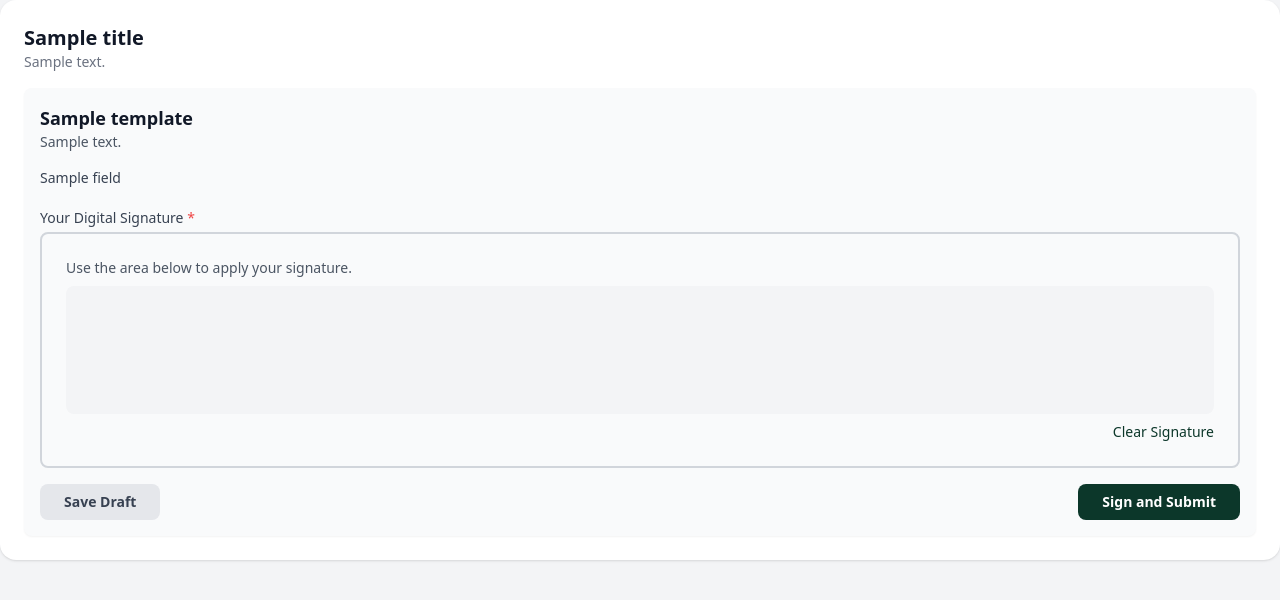
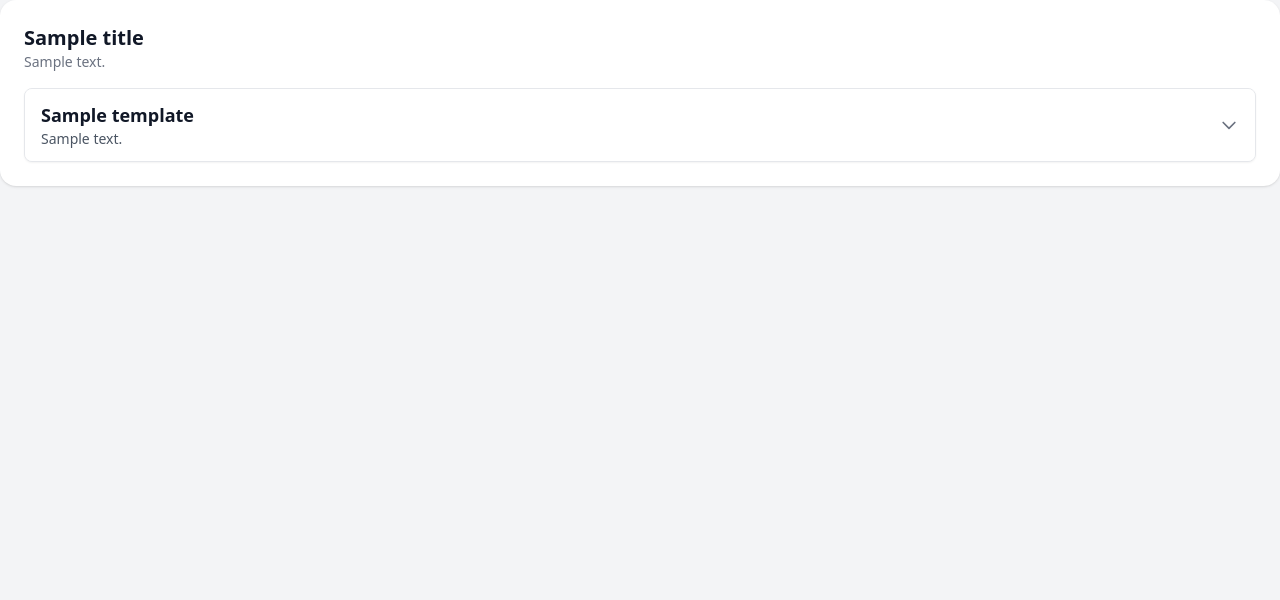
Before and after one commit to VortexWeb-Dev/gi-form-management, a PHP site: template views/fill.php in a window 1280 px wide. Shown: the top 600 px of the page. Run offline with PHP 8.4, Linux system fonts and the light colour scheme; the template is opened without the code that fills it: most values are stand-ins (such as "Sample title", 1, 10 or a date in 2020); some libraries are stand-ins or nearby versions.

Commit message:
Update fill & sign view

```diff
--- a/views/fill.php
+++ b/views/fill.php
@@ -6,6 +6,7 @@
                 <p class="text-sm text-gray-500"><?= htmlspecialchars($description ?? 'Complete the required fields and apply your digital signature for pending forms.') ?></p>
             </div>
         </div>
+
         <!-- Pending Forms Section -->
         <div class="space-y-6">
             <?php
@@ -14,20 +15,27 @@
             } else {
                 foreach ($templates as $form):
             ?>
-                    <div class="bg-gray-50 p-4 rounded-lg shadow-sm">
+                    <div class="bg-gray-50 rounded-lg shadow-sm overflow-hidden border">
+                        <button type="button"
+                            class="w-full flex justify-between items-center px-4 py-3 text-left bg-white hover:bg-gray-100 transition"
+                            onclick="toggleAccordion(this)">
+                            <div>
                                 <h3 class="text-lg font-semibold"><?= htmlspecialchars($form['title']) ?></h3>
                                 <p class="text-sm text-gray-600"><?= htmlspecialchars($form['description']) ?></p>
+                            </div>
+                            <svg class="w-5 h-5 text-gray-500 transition-transform transform" fill="none" stroke="currentColor" viewBox="0 0 24 24">
+                                <path stroke-linecap="round" stroke-linejoin="round" stroke-width="2" d="M19 9l-7 7-7-7" />
+                            </svg>
+                        </button>
+
+                        <div class="accordion-content hidden px-4 pb-4">
                             <form action="submit_form.php" method="POST" class="space-y-4 mt-4">
                                 <input type="hidden" name="form_id" value="<?= $form['id'] ?>">
 
                                 <!-- Dynamic Form Fields -->
                                 <div class="grid grid-cols-1 sm:grid-cols-2 gap-6">
                                     <?php
-                                // Sort fields by field_order
-                                usort($form['fields'], function ($a, $b) {
-                                    return $a['field_order'] - $b['field_order'];
-                                });
-
+                                    usort($form['fields'], fn($a, $b) => $a['field_order'] - $b['field_order']);
                                     foreach ($form['fields'] as $field):
                                         $required = $field['is_required'] ? 'required' : '';
                                         $asterisk = $field['is_required'] ? '<span class="text-red-500">*</span>' : '';
@@ -37,31 +45,24 @@
                                                 <?= htmlspecialchars($field['label']) ?> <?= $asterisk ?>
                                             </label>
 
-                                        <?php if ($field['type'] === 'text' || $field['type'] === 'number' || $field['type'] === 'currency' || $field['type'] === 'percentage'): ?>
+                                            <?php if (in_array($field['type'], ['text', 'number', 'currency', 'percentage'])): ?>
                                                 <input
-                                                type="<?= $field['type'] === 'currency' || $field['type'] === 'percentage' ? 'number' : $field['type'] ?>"
+                                                    type="<?= in_array($field['type'], ['currency', 'percentage']) ? 'number' : $field['type'] ?>"
                                                     name="field_<?= $field['field_order'] ?>"
                                                     placeholder="<?= htmlspecialchars($field['placeholder']) ?>"
                                                     <?= $required ?>
                                                     class="w-full px-4 py-2 border rounded-lg text-sm focus:outline-none focus:ring focus:border-[#0c372a]"
                                                     <?php if ($field['type'] === 'currency'): ?>
-                                                step="0.01"
-                                                min="0"
-                                                data-type="currency"
+                                                    step="0.01" min="0" data-type="currency"
                                                     <?php elseif ($field['type'] === 'percentage'): ?>
-                                                step="0.01"
-                                                min="0"
-                                                max="100"
-                                                data-type="percentage"
+                                                    step="0.01" min="0" max="100" data-type="percentage"
                                                     <?php endif; ?>>
-
                                             <?php elseif ($field['type'] === 'date'): ?>
                                                 <input
                                                     type="date"
                                                     name="field_<?= $field['field_order'] ?>"
                                                     <?= $required ?>
                                                     class="w-full px-4 py-2 border rounded-lg text-sm focus:outline-none focus:ring focus:border-[#0c372a]">
-
                                             <?php elseif ($field['type'] === 'textarea'): ?>
                                                 <textarea
                                                     name="field_<?= $field['field_order'] ?>"
@@ -69,7 +70,6 @@
                                                     <?= $required ?>
                                                     rows="3"
                                                     class="w-full px-4 py-2 border rounded-lg text-sm focus:outline-none focus:ring focus:border-[#0c372a]"></textarea>
-
                                             <?php elseif ($field['type'] === 'checkbox'): ?>
                                                 <div class="flex items-center">
                                                     <input
@@ -82,7 +82,6 @@
                                                         <?= htmlspecialchars($field['placeholder']) ?>
                                                     </label>
                                                 </div>
-
                                             <?php elseif ($field['type'] === 'file'): ?>
                                                 <input
                                                     type="file"
@@ -120,6 +119,7 @@
                                 </div>
                             </form>
                         </div>
+                    </div>
             <?php
                 endforeach;
             }
@@ -127,13 +127,20 @@
         </div>
     </div>
 
-    <!-- JavaScript for Signature Pad -->
+    <!-- JavaScript -->
     <script>
         document.addEventListener('DOMContentLoaded', function() {
             <?php foreach ($templates as $form): ?>
                 initSignaturePad(<?= $form['id'] ?>);
             <?php endforeach; ?>
         });
+
+        function toggleAccordion(button) {
+            const content = button.nextElementSibling;
+            const icon = button.querySelector('svg');
+            content.classList.toggle('hidden');
+            icon.classList.toggle('rotate-180');
+        }
 
         function initSignaturePad(formId) {
             const canvas = document.getElementById('signature-pad-' + formId);
@@ -142,11 +149,7 @@
                 backgroundColor: 'rgb(247, 247, 247)',
                 penColor: 'rgb(12, 55, 42)'
             });
-
-            // Store the signature pad instance for later use
             window['signaturePad_' + formId] = signaturePad;
-
-            // Update hidden input when signature changes
             signaturePad.addEventListener('endStroke', () => {
                 signatureData.value = signaturePad.toDataURL();
             });
```
Lines whose indentation alone changed are shown as unchanged.
